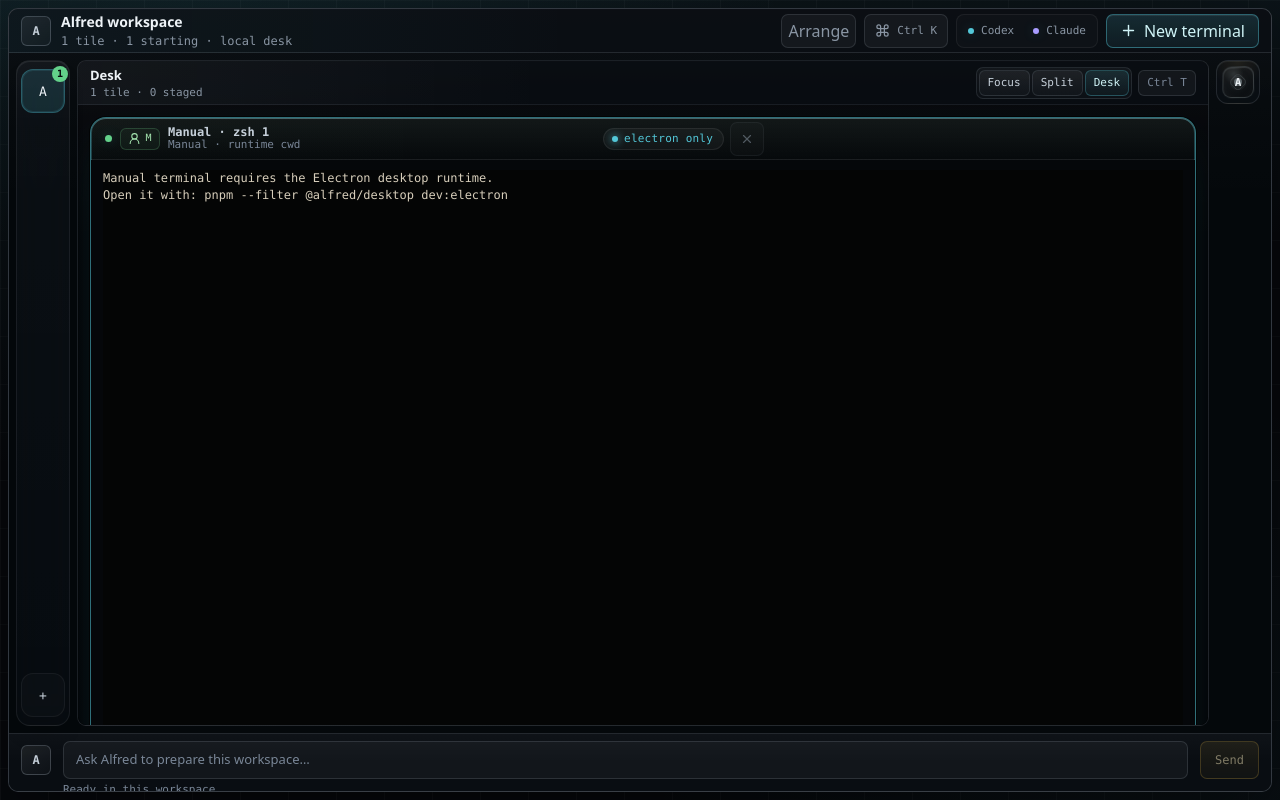
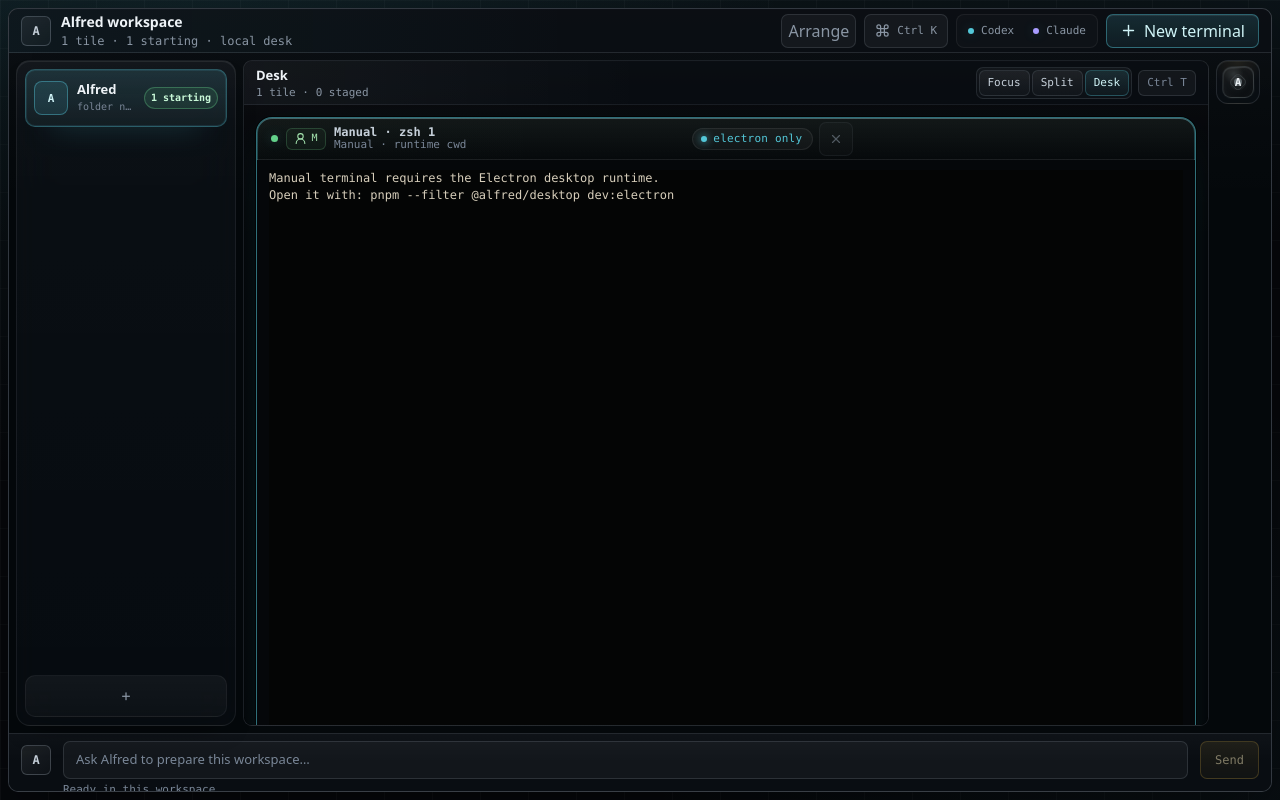
Before and after one commit to pdudek2/Alfred, a React (Vite) app in the folder apps/desktop/: page / in a window 1280 px wide. Built offline with nearby package versions, Linux system fonts and the light colour scheme.

Commit message:
Expand workspace rail context

```diff
--- a/apps/desktop/src/renderer/components/WorkspaceRail.tsx
+++ b/apps/desktop/src/renderer/components/WorkspaceRail.tsx
@@ -1,3 +1,4 @@
+import { useRef, type KeyboardEvent, type MutableRefObject } from "react";
 import type { SessionTile } from "../session-state";
 import { terminalSessionDisplayStatus, type SessionDisplayStatus } from "../session-status";
 
@@ -24,6 +25,7 @@ export function WorkspaceRail({
   onAddWorkspace,
   onSelectWorkspace,
 }: WorkspaceRailProps) {
+  const buttonRefs = useRef<Record<string, HTMLButtonElement | null>>({});
   const countsByWorkspace = new Map<string, WorkspaceRailCounts>();
   for (const session of sessions) {
     const counts = countsByWorkspace.get(session.workspaceId) ?? emptyCounts();
@@ -33,25 +35,40 @@ export function WorkspaceRail({
   }
 
   return (
-    <nav className="workspace-rail" aria-label="workspaces" role="tablist">
+    <nav className="workspace-rail" aria-label="workspaces" aria-orientation="vertical" role="tablist">
       {workspaces.map((workspace) => {
         const active = workspace.id === activeWorkspaceId;
         const counts = countsByWorkspace.get(workspace.id) ?? emptyCounts();
         const summary = statusSummary(counts);
         const tone = railTone(counts);
+        const priority = priorityChip(counts);
+        const meta = workspaceMeta(workspace);
+        const metaId = `workspace-${safeDomId(workspace.id)}-meta`;
         return (
           <button
             className={`workspace-button ${active ? "active" : ""} tone-${tone}`}
             type="button"
+            aria-describedby={metaId}
             aria-label={`${workspace.label} workspace, ${summary}`}
             aria-selected={active}
             key={workspace.id}
             onClick={() => onSelectWorkspace(workspace.id)}
+            onKeyDown={(event) => handleWorkspaceKeyDown(event, workspaces, workspace.id, onSelectWorkspace, buttonRefs)}
+            ref={(element) => {
+              buttonRefs.current[workspace.id] = element;
+            }}
             role="tab"
+            tabIndex={active ? 0 : -1}
             title={`${workspace.label}${workspace.gitBranch ? ` · ${workspace.gitBranch}` : ""}: ${summary}`}
           >
-            <span>{workspace.shortLabel}</span>
-            {counts.total > 0 && <small aria-hidden="true">{priorityBadgeCount(counts)}</small>}
+            <span className="workspace-monogram">{workspace.shortLabel}</span>
+            <span className="workspace-button-details">
+              <strong>{workspace.label}</strong>
+              <span id={metaId}>{meta}</span>
+            </span>
+            <small className={`workspace-priority-chip tone-${priority.tone}`} aria-hidden="true">
+              {priority.label}
+            </small>
           </button>
         );
       })}
@@ -118,6 +135,68 @@ function railTone(counts: WorkspaceRailCounts): string {
   return "empty";
 }
 
-function priorityBadgeCount(counts: WorkspaceRailCounts): number {
-  return counts.error || counts.waiting || counts.blocked || counts.active || counts.starting || counts.staged || counts.total;
+function priorityChip(counts: WorkspaceRailCounts): { tone: string; label: string } {
+  if (counts.error > 0) return { tone: "error", label: countLabel(counts.error, "error") ?? "error" };
+  if (counts.waiting > 0) return { tone: "waiting", label: countLabel(counts.waiting, "waiting") ?? "waiting" };
+  if (counts.blocked > 0) return { tone: "waiting", label: countLabel(counts.blocked, "blocked") ?? "blocked" };
+  if (counts.active > 0) return { tone: "active", label: countLabel(counts.active, "active") ?? "active" };
+  if (counts.starting > 0) return { tone: "active", label: countLabel(counts.starting, "starting") ?? "starting" };
+  if (counts.staged > 0) return { tone: "staged", label: countLabel(counts.staged, "staged") ?? "staged" };
+  if (counts.restored > 0) return { tone: "quiet", label: countLabel(counts.restored, "saved") ?? "saved" };
+  if (counts.total > 0) return { tone: "quiet", label: `${counts.total} session${counts.total === 1 ? "" : "s"}` };
+  return { tone: "empty", label: "empty" };
 }
+
+function workspaceMeta(workspace: WorkspaceRailWorkspace): string {
+  const location = workspace.rootPath ? shortenPath(workspace.rootPath) : "folder not bound";
+  return workspace.gitBranch ? `${location} · ${workspace.gitBranch}` : location;
+}
+
+function shortenPath(value: string): string {
+  const normalized = value.replace(/\\/g, "/");
+  const parts = normalized.split("/").filter(Boolean);
+  if (parts.length <= 2) return value;
+  return `…/${parts.slice(-2).join("/")}`;
+}
+
+function safeDomId(value: string): string {
+  return value.replace(/[^A-Za-z0-9_-]/g, "-");
+}
+
+function handleWorkspaceKeyDown(
+  event: KeyboardEvent<HTMLButtonElement>,
+  workspaces: WorkspaceRailWorkspace[],
+  currentWorkspaceId: string,
+  onSelectWorkspace: (workspaceId: string) => void,
+  buttonRefs: MutableRefObject<Record<string, HTMLButtonElement | null>>,
+): void {
+  const currentIndex = workspaces.findIndex((workspace) => workspace.id === currentWorkspaceId);
+  if (currentIndex === -1) return;
+
+  const keyDelta: Record<string, number> = {
+    ArrowDown: 1,
+    ArrowRight: 1,
+    ArrowUp: -1,
+    ArrowLeft: -1,
+  };
+
+  let nextIndex: number | null = null;
+  const delta = keyDelta[event.key];
+  if (delta !== undefined) {
+    nextIndex = (currentIndex + delta + workspaces.length) % workspaces.length;
+  } else if (event.key === "Home") {
+    nextIndex = 0;
+  } else if (event.key === "End") {
+    nextIndex = workspaces.length - 1;
+  }
+
+  if (nextIndex === null) return;
+  event.preventDefault();
+  const nextWorkspace = workspaces[nextIndex];
+  if (!nextWorkspace) return;
+
+  onSelectWorkspace(nextWorkspace.id);
+  window.requestAnimationFrame(() => {
+    buttonRefs.current[nextWorkspace.id]?.focus();
+  });
+}
--- a/apps/desktop/src/renderer/styles.css
+++ b/apps/desktop/src/renderer/styles.css
@@ -238,7 +238,7 @@ button:focus-visible {
 .workspace-layout {
   min-height: 0;
   display: grid;
-  grid-template-columns: 52px minmax(0, 1fr) 218px;
+  grid-template-columns: minmax(194px, 220px) minmax(0, 1fr) 218px;
   gap: 7px;
   padding: 7px;
   background:
@@ -247,7 +247,7 @@ button:focus-visible {
 }
 
 .workspace-layout.alfred-compact {
-  grid-template-columns: 54px minmax(0, 1fr) 48px;
+  grid-template-columns: minmax(194px, 220px) minmax(0, 1fr) 48px;
 }
 
 .orchestrator-surface {
@@ -279,36 +279,45 @@ button:focus-visible {
     0 12px 24px -16px rgba(0, 0, 0, 0.6);
   display: flex;
   flex-direction: column;
-  align-items: center;
+  align-items: stretch;
   gap: 8px;
-  padding: 8px 6px;
+  padding: 8px;
 }
 
 .workspace-button {
   position: relative;
-  width: 44px;
-  min-height: 44px;
+  width: 100%;
+  min-height: 58px;
   border: 1px solid color-mix(in oklab, white 5%, transparent);
-  border-radius: 12px;
-  background: color-mix(in oklab, white 2%, transparent);
+  border-radius: 10px;
+  background:
+    linear-gradient(180deg, color-mix(in oklab, white 3.4%, transparent), color-mix(in oklab, white 1.2%, transparent)),
+    color-mix(in oklab, white 1.4%, transparent);
   color: var(--ink-soft);
   cursor: pointer;
   font-family: var(--mono);
-  font-size: 13px;
-  display: flex;
-  align-items: center;
-  justify-content: center;
+  font-size: 12px;
+  display: grid;
+  grid-template-columns: 34px minmax(0, 1fr) auto;
+  align-items: center;
+  gap: 9px;
+  padding: 8px;
+  text-align: left;
   font-weight: 500;
-  letter-spacing: 0.01em;
+  letter-spacing: 0;
   transition:
     background 180ms cubic-bezier(0.2, 0.7, 0.1, 1),
     border-color 180ms cubic-bezier(0.2, 0.7, 0.1, 1),
+    box-shadow 180ms cubic-bezier(0.2, 0.7, 0.1, 1),
     transform 220ms cubic-bezier(0.2, 0.7, 0.1, 1);
 }
 
 .workspace-button:hover {
-  background: color-mix(in oklab, white 5%, transparent);
+  background:
+    linear-gradient(180deg, color-mix(in oklab, white 5.5%, transparent), color-mix(in oklab, white 2%, transparent)),
+    color-mix(in oklab, white 2%, transparent);
   border-color: color-mix(in oklab, white 10%, transparent);
+  box-shadow: 0 14px 24px -22px color-mix(in oklab, var(--accent) 55%, transparent);
   transform: translateY(-1px);
 }
 
@@ -317,54 +326,117 @@ button:focus-visible {
   outline-offset: 2px;
 }
 
-.workspace-button span {
+.workspace-monogram {
+  width: 34px;
+  height: 34px;
+  border: 1px solid color-mix(in oklab, white 8%, transparent);
+  border-radius: 8px;
+  background:
+    linear-gradient(145deg, color-mix(in oklab, white 5%, transparent), color-mix(in oklab, white 1.5%, transparent));
+  color: var(--ink-soft);
+  display: inline-flex;
+  align-items: center;
+  justify-content: center;
+  font-size: 11px;
+  font-weight: 650;
+  line-height: 1;
+}
+
+.workspace-button-details {
+  min-width: 0;
   display: block;
 }
 
-.workspace-button small {
-  position: absolute;
-  top: -4px;
-  right: -4px;
-  min-width: 16px;
-  height: 16px;
-  padding: 0 4px;
+.workspace-button-details strong,
+.workspace-button-details span {
+  display: block;
+  min-width: 0;
+  overflow: hidden;
+  text-overflow: ellipsis;
+  white-space: nowrap;
+}
+
+.workspace-button-details strong {
+  color: var(--ink);
+  font-family: var(--sans);
+  font-size: 13px;
+  font-weight: 650;
+  line-height: 1.2;
+}
+
+.workspace-button-details span {
+  margin-top: 3px;
+  color: var(--faint);
+  font-size: 10px;
+  line-height: 1.25;
+}
+
+.workspace-priority-chip {
+  justify-self: end;
+  max-width: 74px;
+  min-height: 22px;
+  padding: 0 7px;
+  border: 1px solid color-mix(in oklab, white 6%, transparent);
   border-radius: 999px;
-  background: var(--accent);
-  color: var(--night);
+  background: color-mix(in oklab, white 3%, transparent);
+  color: var(--muted);
   font-size: 10px;
-  font-weight: 700;
-  display: flex;
+  font-weight: 650;
+  display: inline-flex;
   align-items: center;
   justify-content: center;
   line-height: 1;
-}
-
-.workspace-button.tone-waiting small,
-.workspace-button.tone-staged small {
-  background: var(--brass);
-  color: var(--night);
-}
-
-.workspace-button.tone-error small {
-  background: var(--coral);
-  color: var(--night);
-}
-
-.workspace-button.tone-active small {
-  background: var(--green);
-  color: var(--night);
-}
-
-.workspace-button.tone-quiet small {
-  background: color-mix(in oklab, white 14%, transparent);
-  color: var(--ink-soft);
+  overflow: hidden;
+  text-overflow: ellipsis;
+  white-space: nowrap;
+}
+
+.workspace-priority-chip.tone-waiting,
+.workspace-priority-chip.tone-staged {
+  border-color: color-mix(in oklab, var(--brass) 34%, transparent);
+  background: color-mix(in oklab, var(--brass) 12%, transparent);
+  color: #f5e6b8;
+}
+
+.workspace-priority-chip.tone-error {
+  border-color: color-mix(in oklab, var(--coral) 44%, transparent);
+  background: color-mix(in oklab, var(--coral) 13%, transparent);
+  color: #ffd1ca;
+}
+
+.workspace-priority-chip.tone-active {
+  border-color: color-mix(in oklab, var(--green) 34%, transparent);
+  background: color-mix(in oklab, var(--green) 10%, transparent);
+  color: #c8f8d7;
+}
+
+.workspace-priority-chip.tone-empty {
+  color: color-mix(in oklab, var(--faint) 70%, transparent);
 }
 
 .workspace-button.active {
-  background: color-mix(in oklab, var(--accent) 14%, transparent);
+  background:
+    linear-gradient(180deg, color-mix(in oklab, var(--accent) 14%, transparent), color-mix(in oklab, var(--accent) 4.5%, transparent)),
+    color-mix(in oklab, white 2%, transparent);
   border-color: color-mix(in oklab, var(--accent) 32%, transparent);
   color: var(--ink);
-  box-shadow: inset 0 0 0 1px color-mix(in oklab, var(--accent) 12%, transparent);
+  box-shadow:
+    inset 0 0 0 1px color-mix(in oklab, var(--accent) 12%, transparent),
+    0 18px 32px -26px color-mix(in oklab, var(--accent) 70%, transparent);
+}
+
+.workspace-button.active .workspace-monogram {
+  border-color: color-mix(in oklab, var(--accent) 42%, transparent);
+  background: color-mix(in oklab, var(--accent) 12%, transparent);
+  color: #cff3f6;
+}
+
+.workspace-button.add-workspace {
+  min-height: 42px;
+  grid-template-columns: 1fr;
+  place-items: center;
+  color: var(--muted);
+  font-size: 15px;
 }
 
 .workspace-button:disabled {
@@ -374,6 +446,39 @@ button:focus-visible {
 
 .workspace-spacer {
   flex: 1;
+}
+
+@media (max-width: 1180px) {
+  .workspace-layout {
+    grid-template-columns: 58px minmax(0, 1fr) 198px;
+  }
+
+  .workspace-layout.alfred-compact {
+    grid-template-columns: 58px minmax(0, 1fr) 48px;
+  }
+
+  .workspace-rail {
+    align-items: center;
+    padding: 8px 6px;
+  }
+
+  .workspace-button {
+    width: 44px;
+    min-height: 44px;
+    display: flex;
+    justify-content: center;
+    padding: 0;
+  }
+
+  .workspace-monogram {
+    width: 32px;
+    height: 32px;
+  }
+
+  .workspace-button-details,
+  .workspace-priority-chip {
+    display: none;
+  }
 }
 
 .terminal-stage {
```
Also changed, not shown: 1 other file (tests, documents, lock files or other folders).
